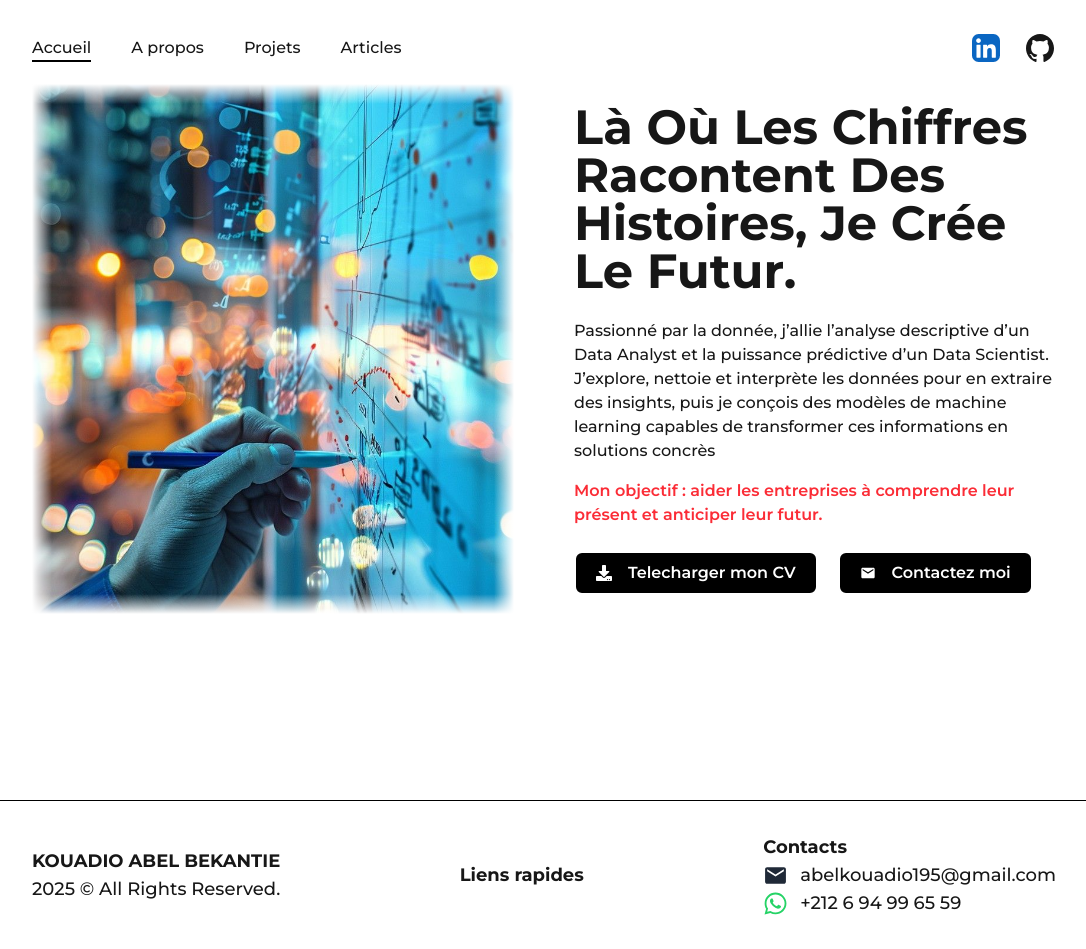
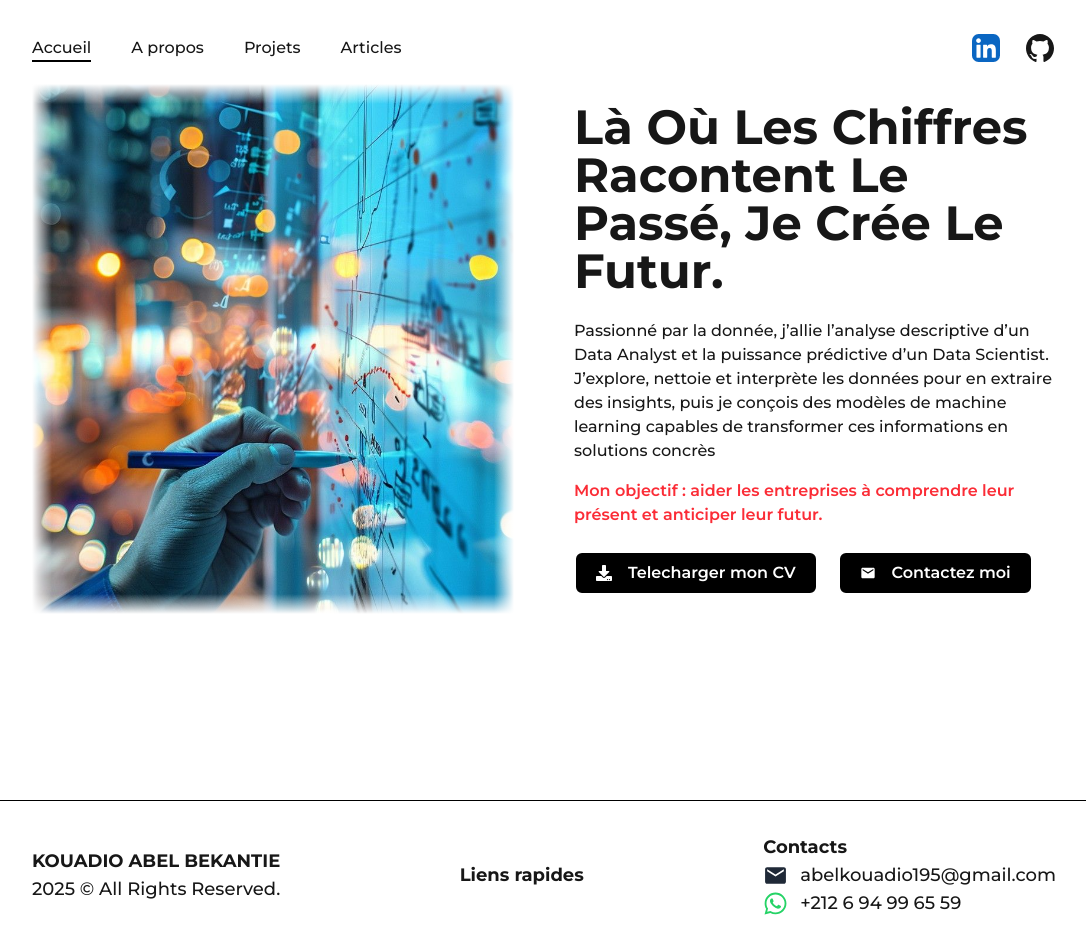
Before and after one commit to Abelkouadio95/portfolio, a Next.js app: page / in a window 1280 px wide. Shown: the whole page, without its empty margins (96-1182 px from the left). Built offline with nearby package versions, Linux system fonts and the light colour scheme.

Commit message:
home page

```diff
--- a/src/components/home.tsx
+++ b/src/components/home.tsx
@@ -21,7 +21,7 @@ export default function HomePage() {
           </div>
 
           <div className=" pt-3 w-1/2 flex flex-col items-center self-center">
-            <AnimatedText text="Là où les chiffres racontent des histoires, je crée le futur." className="!text-5xl !text-left">
+            <AnimatedText text="Là où les chiffres racontent Le passé, je crée le futur." className="!text-5xl !text-left">
             </AnimatedText>
             <AnimatedSection>
               <p className="my-4 text-base font-medium">Passionné par la donnée, j’allie l’analyse descriptive d’un Data Analyst et la puissance prédictive d’un Data Scientist. J’explore, nettoie et interprète les données pour en extraire des insights, puis je conçois des modèles de machine learning capables de transformer ces informations en solutions concrès</p>
```
